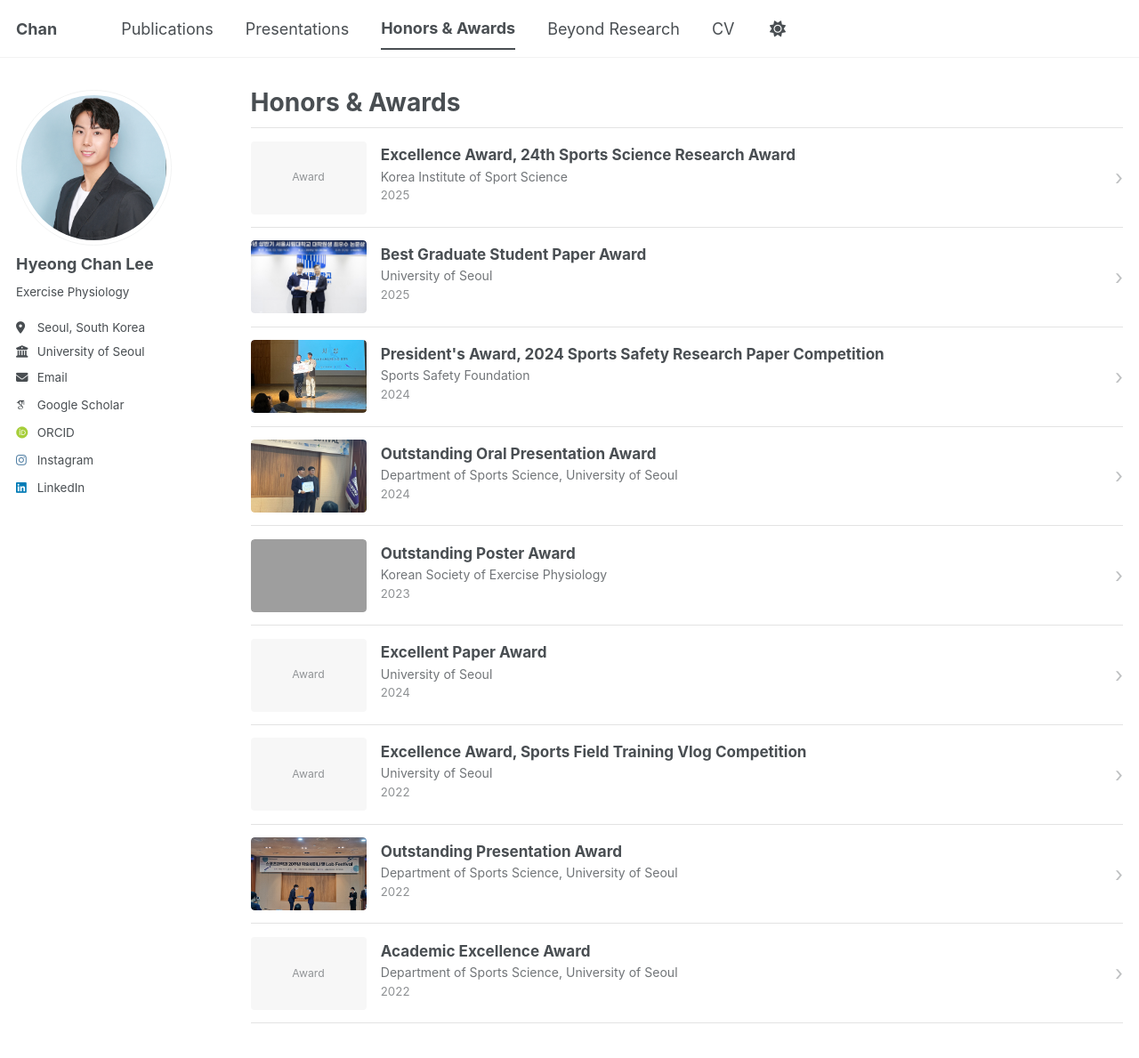
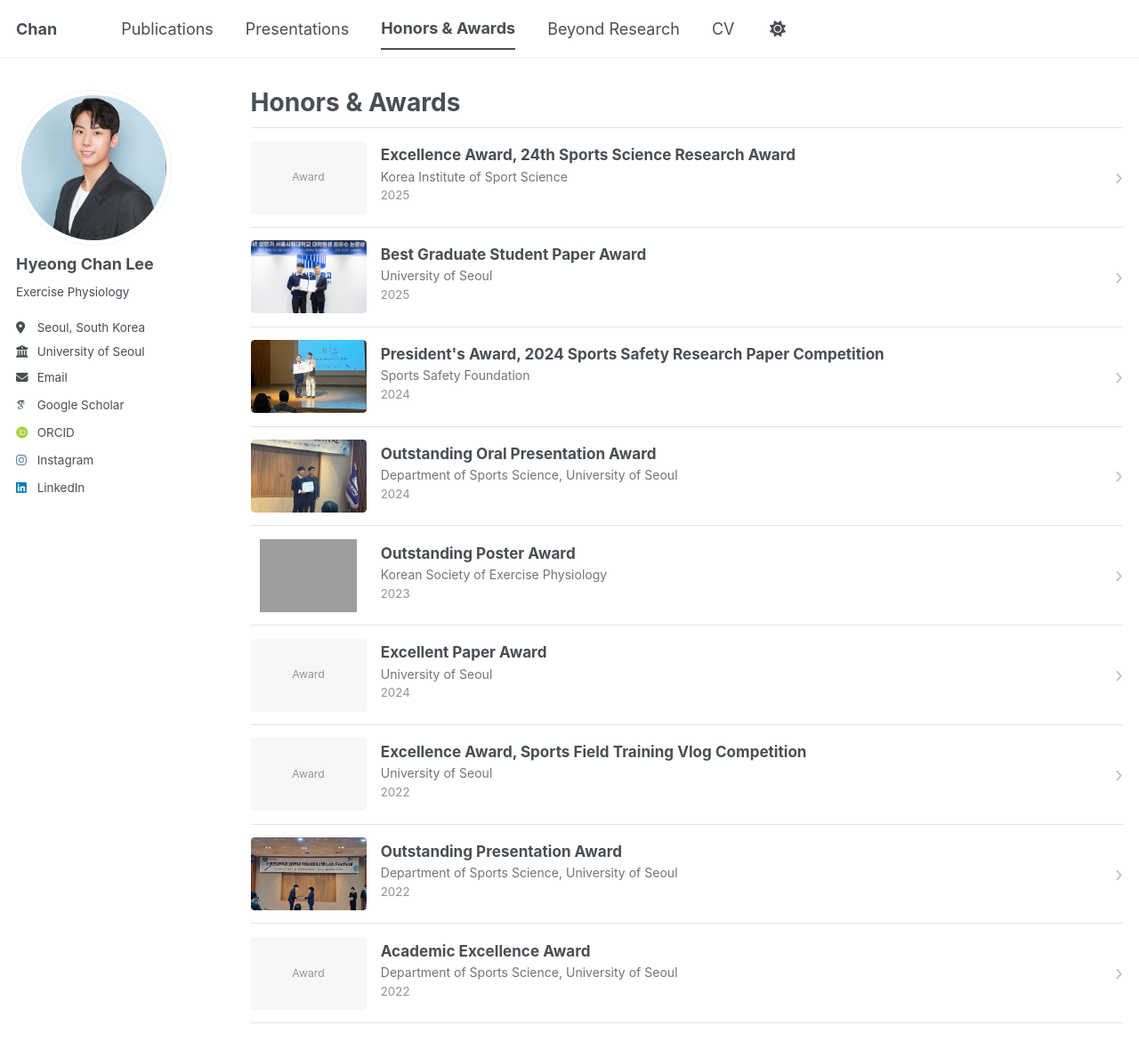
Before and after one commit to brocoldLee/brocoldLee.github.io, a Jekyll site: the page built from _pages/portfolio.html, in a window 1280 px wide and 1240 px high. Shown: the top 1189 px of the window at 89% size. Built offline with Jekyll 4.4.1, drawn with Linux system fonts in a browser that asks for light colours; some web fonts are replaced; a script bundle is joined from its source files by our own code; library files that are not in the unit come from our copies; grey boxes are pictures that could not be loaded.

Commit message:
Support custom award thumbnail fit

```diff
--- a/_includes/archive-single-award.html
+++ b/_includes/archive-single-award.html
@@ -8,6 +8,7 @@
         src="{{ post.thumbnail }}"
         alt="{{ post.title }}"
         class="presentation-card__image"
+        {% if post.thumbnail_fit %}style="object-fit: {{ post.thumbnail_fit }};"{% endif %}
       >
     {% else %}
       <div class="presentation-card__placeholder">
```
